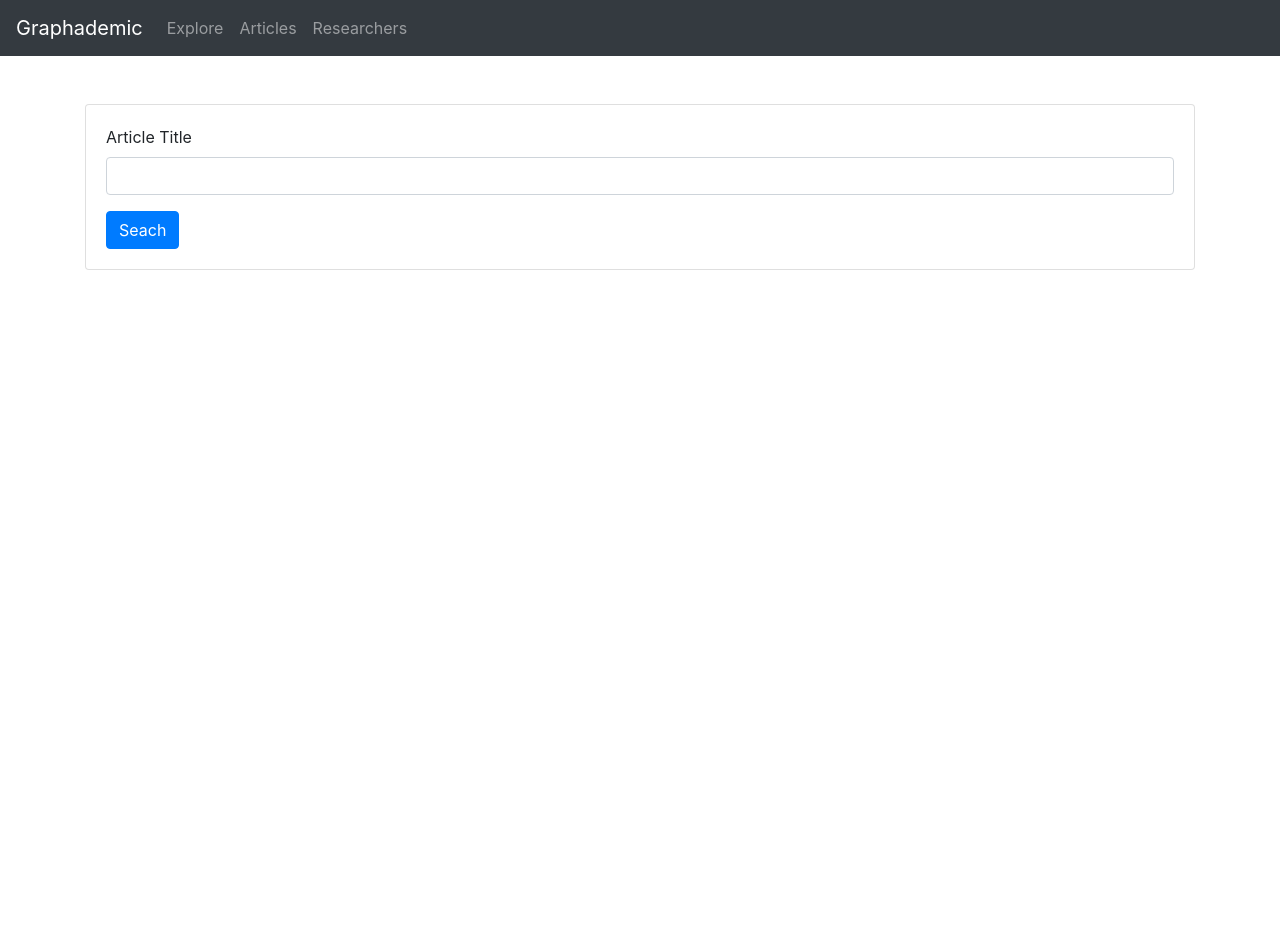
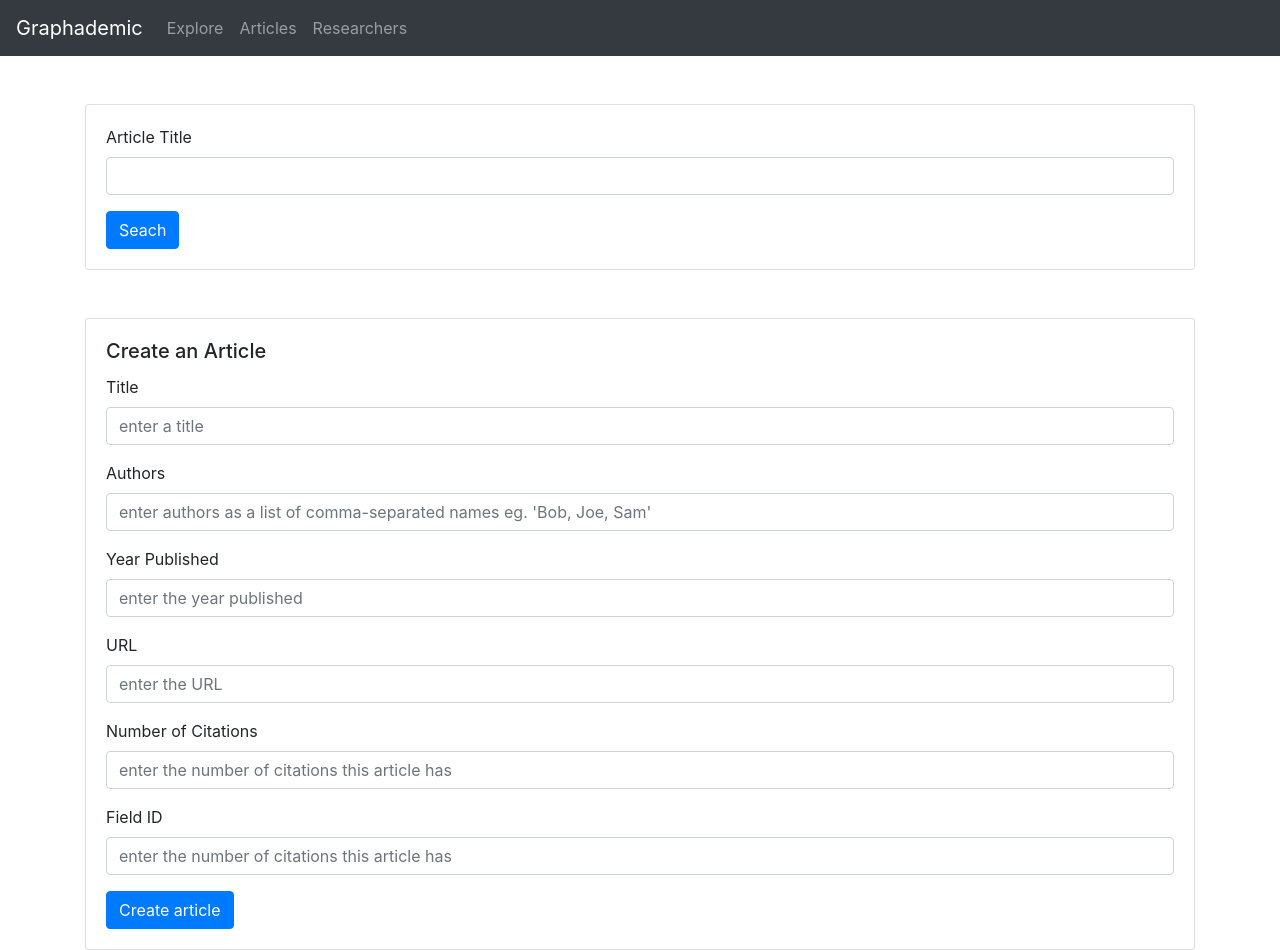
Before and after one commit to Roxanne1225/graphademic, a React (Create React App) app in the folder client/: page /articles in a window 1280 px wide. Before the commit the page ends 800 px from the top, so only its background shows below. Built offline with nearby package versions, Linux system fonts and the light colour scheme.

Commit message:
Implement Article creation form

```diff
--- a/client/src/api/ArticleClient.js
+++ b/client/src/api/ArticleClient.js
@@ -24,3 +24,11 @@ export function updateArticleByArticleId(articleId, updateObject) {
     data: updateObject
   }).then(res => res.data);
 }
+
+export function createArticle(article) {
+  return axios({
+    method: 'POST',
+    url: `/api/articles`,
+    data: article
+  }).then(res => res.data)
+}
--- /dev/null
+++ b/client/src/components/articles/ArticleCreateForm.js
@@ -0,0 +1,106 @@
+import React, { useState } from 'react'
+
+import Button from 'react-bootstrap/Button'
+import Card from 'react-bootstrap/Card'
+import Form from 'react-bootstrap/Form'
+
+const ArticleCreateForm = ({ onCreate }) => {
+  const [article, setArticle] = useState({})
+
+  const makeHandleChange = (field, type) => e => {
+    let value = e.target.value
+    if (type === 'integer') {
+      value = parseInt(value)
+    }
+
+    setArticle({
+      ...article,
+      [field]: value
+    })
+  }
+
+  const handleAuthorsChange = e => {
+    setArticle({
+      ...article,
+      authors: e.target.value.split(',')
+    })
+  }
+
+  const handleSubmit = e => {
+    e.preventDefault()
+    onCreate(article)
+  }
+
+  return (
+    <Card className='mt-5'>
+      <Card.Body>
+        <Card.Title>Create an Article</Card.Title>
+        <Form>
+          <Form.Group controlId="formBasicEmail">
+            <Form.Label>Title</Form.Label>
+            <Form.Control
+              onChange={makeHandleChange('title', 'string')}
+              type="text"
+              placeholder="enter a title"
+            />
+          </Form.Group>
+
+          <Form.Group controlId="formBasicPassword">
+            <Form.Label>Authors</Form.Label>
+            <Form.Control
+              onChange={handleAuthorsChange}
+              type="text"
+              placeholder="enter authors as a list of comma-separated names eg. 'Bob, Joe, Sam'"
+            />
+          </Form.Group>
+
+          <Form.Group controlId="formBasicPassword">
+            <Form.Label>Year Published</Form.Label>
+            <Form.Control
+              onChange={makeHandleChange('publishYear', 'integer')}
+              type="text"
+              placeholder="enter the year published"
+            />
+          </Form.Group>
+
+          <Form.Group controlId="formBasicPassword">
+            <Form.Label>URL</Form.Label>
+            <Form.Control
+              type="text"
+              onChange={makeHandleChange('url', 'string')}
+              placeholder="enter the URL"
+            />
+          </Form.Group>
+
+          <Form.Group controlId="formBasicPassword">
+            <Form.Label>Number of Citations</Form.Label>
+            <Form.Control
+              onChange={makeHandleChange('citations', 'integer')}
+              type="text"
+              placeholder="enter the number of citations this article has"
+            />
+          </Form.Group>
+
+          <Form.Group controlId="formBasicPassword">
+            <Form.Label>Field ID</Form.Label>
+            <Form.Control
+              onChange={makeHandleChange('fieldID', 'integer')}
+              type="text"
+              placeholder="enter the number of citations this article has"
+            />
+          </Form.Group>
+
+          <Button
+            onClick={handleSubmit}
+            variant="primary"
+            type="button"
+          >
+            Create article
+          </Button>
+        </Form>
+      </Card.Body>
+    </Card>
+  )
+}
+
+export default ArticleCreateForm
--- a/client/src/containers/ArticlesContainer.js
+++ b/client/src/containers/ArticlesContainer.js
@@ -2,10 +2,11 @@ import React, { useState } from 'react'
 
 import Container from 'react-bootstrap/Container'
 
-import { fetchArticleByArticleTitle } from '../api/ArticleClient'
+import { fetchArticleByArticleTitle, createArticle } from '../api/ArticleClient'
 
 import Article from '../components/articles/Article'
 import ArticleFilterForm from '../components/articles/ArticleFilterForm'
+import ArticleCreateForm from '../components/articles/ArticleCreateForm'
 
 const ArticlesContainer = () => {
   const [article, setArticle] = useState(undefined)
@@ -23,6 +24,12 @@ const ArticlesContainer = () => {
     })
   }
 
+  const handleCreate = article => {
+    createArticle(article).then(article => {
+      alert("Created")
+    })
+  }
+
   return (
     <Container className='pt-5'>
       <ArticleFilterForm onSubmit={handleSubmit} />
@@ -36,6 +43,7 @@ const ArticlesContainer = () => {
           </div>
         )
       }
+      <ArticleCreateForm onCreate={handleCreate} />
     </Container>
   )
 }
```
